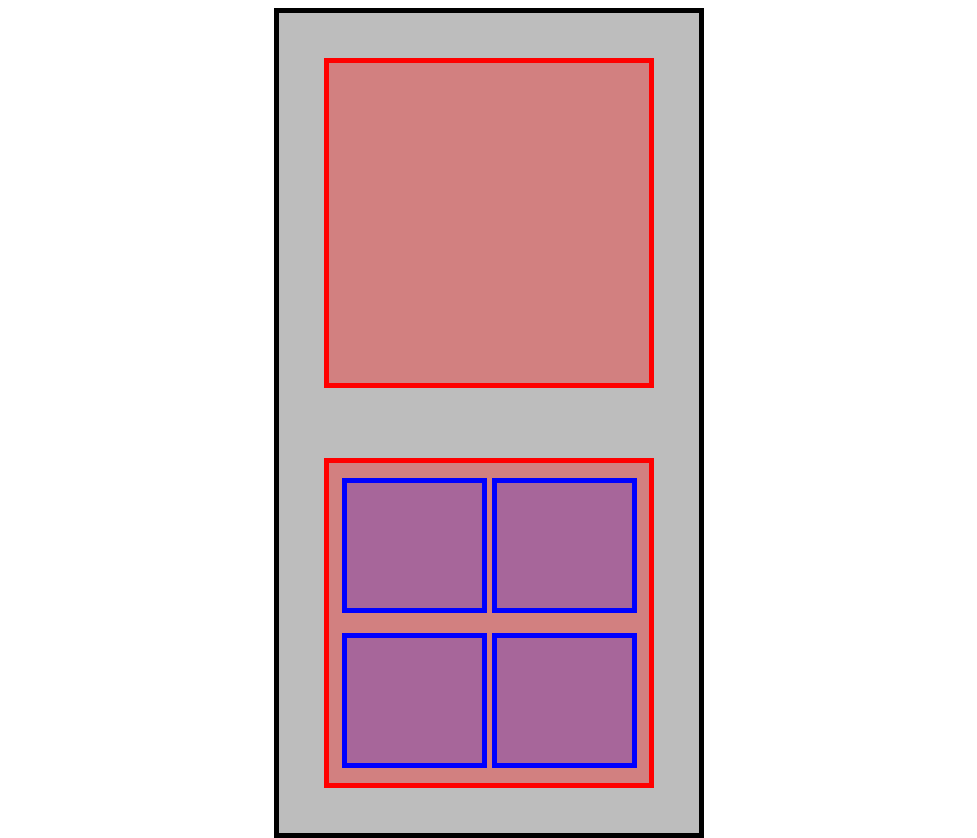
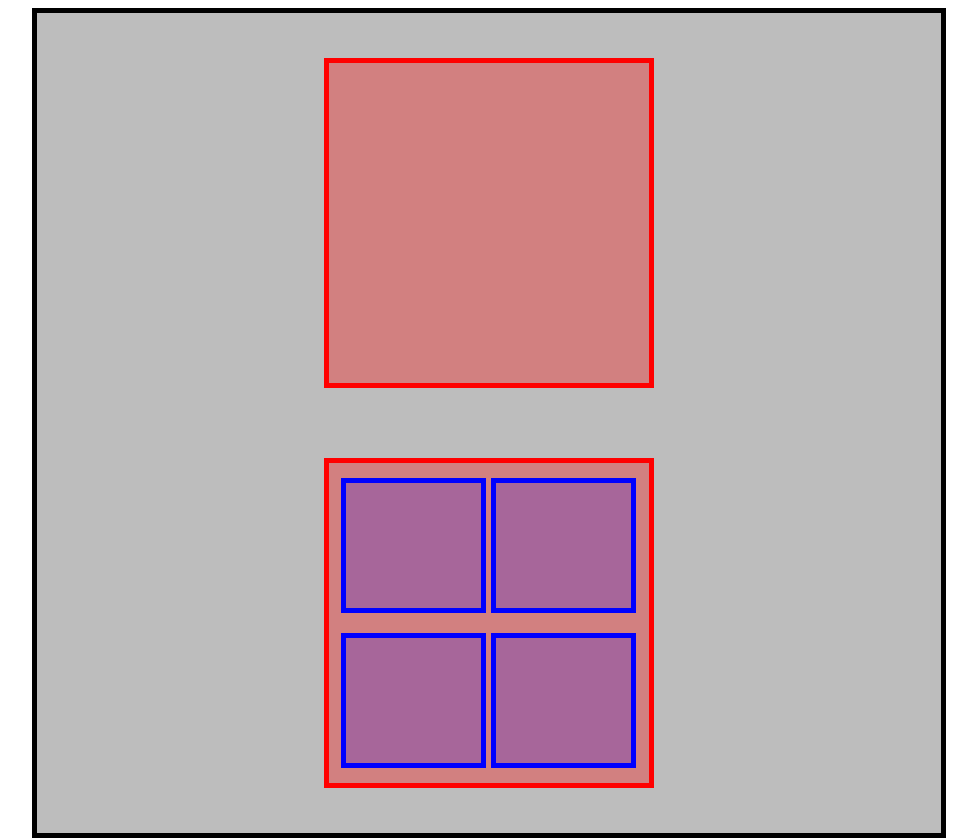
Before and after one commit to gato365/understandingFlexbox, a plain HTML site: page index.html in a window 1280 px wide. Shown: the whole page, without its empty margins (151-1128 px from the left). Drawn offline with Linux system fonts and the light colour scheme.

Commit message:
Change dimensions of outer boxes

```diff
--- a/index.html
+++ b/index.html
@@ -22,7 +22,7 @@
             border: 5px solid black;
             padding: 10px;
             background-color: rgba(0, 0, 0, 0.26);
-            width: 400px;
+            width: 70%;
             /* height: 800px; */
             height: 100%;
 
```
